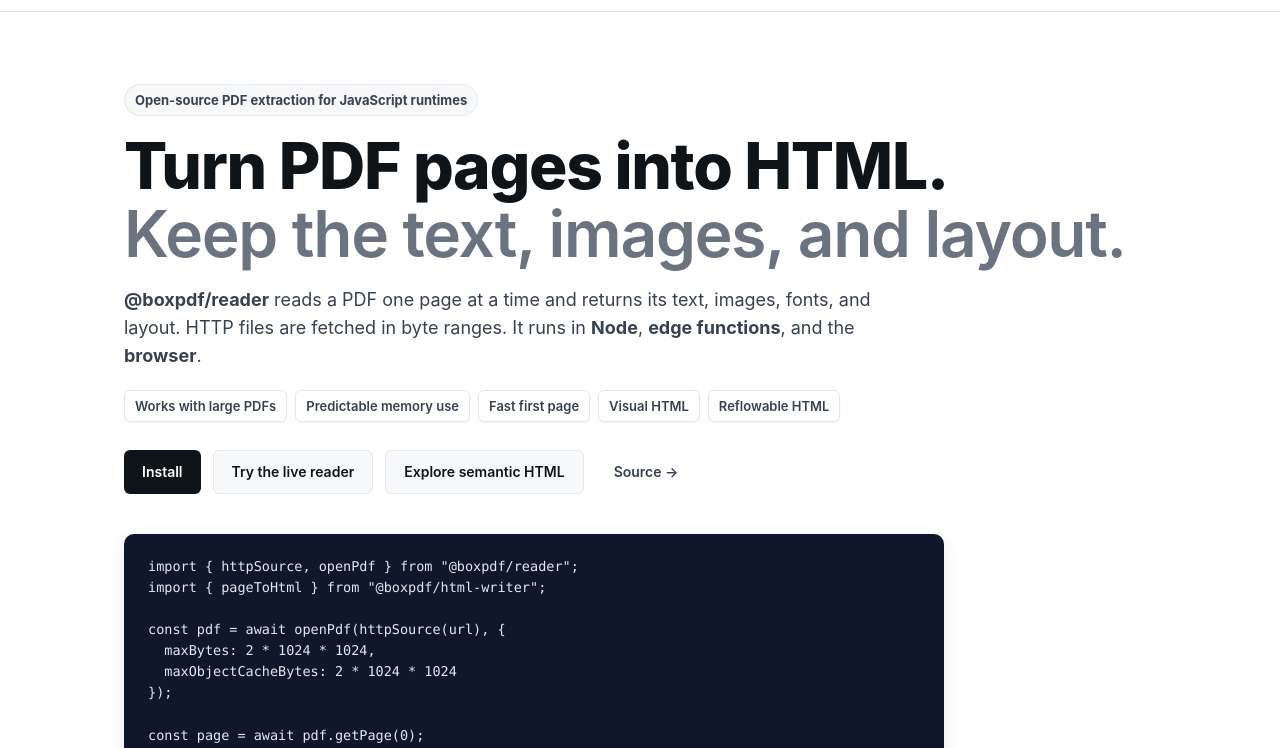
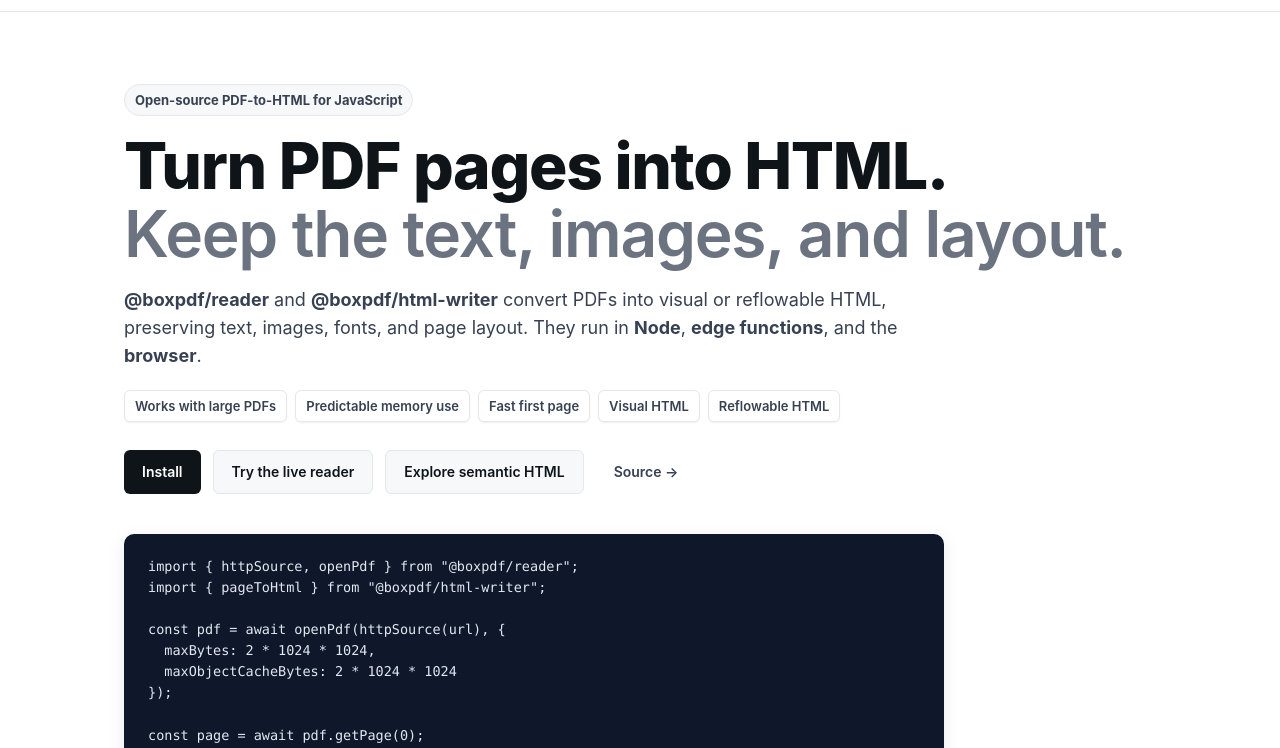
Before and after one commit to earonesty/boxpdf, a website: page docs/reader/index.html in a window 1280 px wide. Shown: the part 43-791 px from the top of the page. Drawn offline with Linux system fonts and the light colour scheme; no server answers.

Commit message:
Describe the reader by its output

```diff
--- a/docs/reader/index.html
+++ b/docs/reader/index.html
@@ -4,7 +4,7 @@
 <meta charset="utf-8" />
 <meta name="viewport" content="width=device-width, initial-scale=1" />
 <title>boxpdf reader · turn PDF pages into HTML</title>
-<meta name="description" content="Open large PDFs in JavaScript and turn their text, images, and layout into visual or reflowable HTML." />
+<meta name="description" content="Convert PDFs to visual or reflowable HTML in Node, edge functions, and the browser." />
 <link rel="icon" href="/boxpdf-mark.svg" type="image/svg+xml" />
 <link rel="stylesheet" href="/style.css" />
 <link rel="stylesheet" href="/reader/reader.css" />
@@ -26,12 +26,12 @@
 
 <main>
   <section class="hero reader-hero">
-    <p class="eyebrow">Open-source PDF extraction for JavaScript runtimes</p>
+    <p class="eyebrow">Open-source PDF-to-HTML for JavaScript</p>
     <h1>Turn PDF pages into HTML.<br /><span class="muted">Keep the text, images, and layout.</span></h1>
     <p class="lede">
-      <strong>@boxpdf/reader</strong> reads a PDF one page at a time and returns its text, images,
-      fonts, and layout. HTTP files are fetched in byte ranges. It runs in <strong>Node</strong>,
-      <strong>edge functions</strong>, and the <strong>browser</strong>.
+      <strong>@boxpdf/reader</strong> and <strong>@boxpdf/html-writer</strong> convert PDFs into visual
+      or reflowable HTML, preserving text, images, fonts, and page layout. They run in
+      <strong>Node</strong>, <strong>edge functions</strong>, and the <strong>browser</strong>.
     </p>
     <div class="hero-pills" aria-label="Reader highlights">
       <span>Works with large PDFs</span>
```
